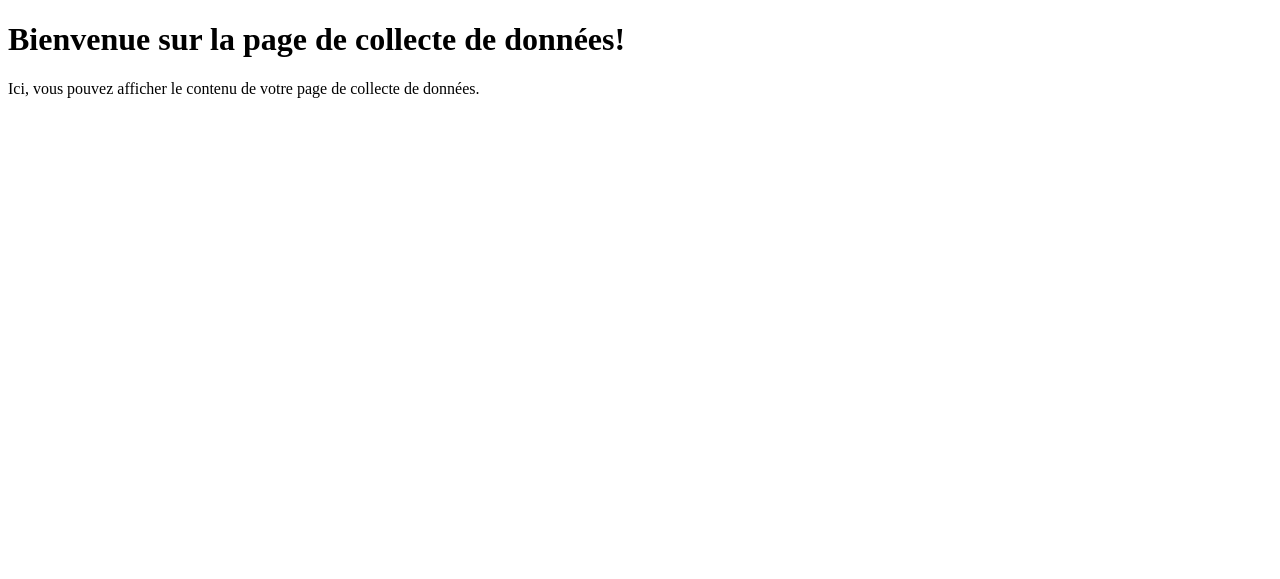
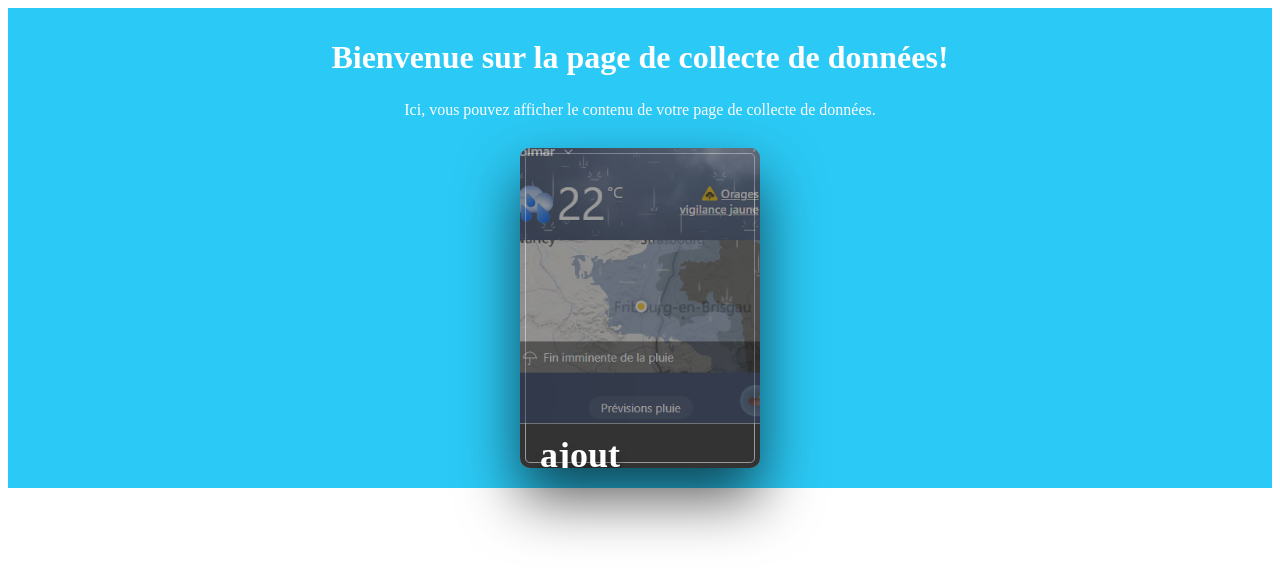
Before and after one commit to Thesee-67/Projet-Intr-gatif, a Django app: page / in a window 1280 px wide. Shown: the top 579 px of the page. Run offline with Django 4.2, Linux system fonts and the light colour scheme.

Commit message:
1.0avec image

```diff
--- a/SAE24/CollecteDonnee/templates/CollecteDonnee/main.html
+++ b/SAE24/CollecteDonnee/templates/CollecteDonnee/main.html
@@ -1,11 +1,183 @@
+{% load static %}
+
 <!DOCTYPE html>
 <html>
 <head>
     <title>Collecte de Données</title>
     <meta charset="UTF-8">
+    <style>
+    #navbar {
+    background-color: #2bc9f5;
+    color: #fff;
+    padding: 10px;
+    text-align: center; /* +++mid */
+    margin-bottom: 3%;
+  }
+
+  #navbar ul {
+    list-style-type: none;
+    margin: 0;
+    padding: 0;
+  }
+
+  #navbar ul li {
+    display: inline;
+    margin-right: 10px;
+  }
+
+  #navbar a {
+    font-size: 20px; /* zoom */
+  }
+
+
+  #main {
+    display: flex;
+    flex-wrap: wrap;
+    justify-content: center;
+  }
+
+  .box {
+    width: calc(60% - 5%); /* 50% - 5% mid */
+    margin-bottom: 10%; /* Laissez 10 % d'espace au-dessus et au-dessous */
+    padding: 20px;
+    background-color: #f2f2f2;
+    border: 1px solid #ccc;
+    box-sizing: border-box; /* Calcule la largeur totale de la boîte englobante dans le modèle de boîte */
+  }
+
+  .title {
+    font-family: "Raleway";
+    font-size: 24px;
+    font-weight: 700;
+    color: #5D4037;
+    text-align: center;
+  }
+
+  p {
+    line-height: 1.5em;
+  }
+
+  h1 + p, p + p {
+    margin-top: 10px;
+  }
+
+  .container {
+    padding: 40px 80px;
+    display: flex;
+    flex-wrap: wrap;
+    justify-content: center;
+  }
+
+
+  .card-wrap {
+    margin: 10px;
+    display: inline-block;
+    transform: perspective(800px);
+    transform-style: preserve-3d;
+    cursor: pointer;
+  }
+  .card-wrap:hover .card-info {
+    transform: translateY(0);
+  }
+  .card-wrap:hover .card-info p {
+    opacity: 1;
+  }
+  .card-wrap:hover .card-info, .card-wrap:hover .card-info p {
+    transition: 0.6s cubic-bezier(0.23, 1, 0.32, 1);
+  }
+  .card-wrap:hover .card-info:after {
+    transition: 5s cubic-bezier(0.23, 1, 0.32, 1);
+    opacity: 1;
+    transform: translateY(0);
+  }
+  .card-wrap:hover .card-bg {
+    transition: 0.6s cubic-bezier(0.23, 1, 0.32, 1), opacity 5s cubic-bezier(0.23, 1, 0.32, 1);
+    opacity: 0.8;
+  }
+  .card-wrap:hover .card {
+    transition: 0.6s cubic-bezier(0.23, 1, 0.32, 1), box-shadow 2s cubic-bezier(0.23, 1, 0.32, 1);
+    box-shadow: rgba(255, 255, 255, 0.2) 0 0 40px 5px, white 0 0 0 1px, rgba(0, 0, 0, 0.66) 0 30px 60px 0, inset #333 0 0 0 5px, inset white 0 0 0 6px;
+  }
+
+  .card {
+    position: relative;
+    flex: 0 0 240px;
+    width: 240px;
+    height: 320px;
+    background-color: #333;
+    overflow: hidden;
+    border-radius: 10px;
+    box-shadow: rgba(0, 0, 0, 0.66) 0 30px 60px 0, inset #333 0 0 0 5px, inset rgba(255, 255, 255, 0.5) 0 0 0 6px;
+    transition: 1s cubic-bezier(0.445, 0.05, 0.55, 0.95);
+  }
+
+  .card-bg {
+    opacity: 0.5;
+    position: absolute;
+    top: -20px;
+    left: -20px;
+    width: 100%;
+    height: 100%;
+    padding: 20px;
+    background-repeat: no-repeat;
+    background-position: center;
+    background-size: cover;
+    transition: 1s cubic-bezier(0.445, 0.05, 0.55, 0.95), opacity 5s 1s cubic-bezier(0.445, 0.05, 0.55, 0.95);
+    pointer-events: none;
+  }
+
+  .card-info {
+    padding: 20px;
+    position: absolute;
+    bottom: 0;
+    color: #fff;
+    transform: translateY(40%);
+    transition: 0.6s 1.6s cubic-bezier(0.215, 0.61, 0.355, 1);
+  }
+  .card-info p {
+    opacity: 0;
+    text-shadow: black 0 2px 3px;
+    transition: 0.6s 1.6s cubic-bezier(0.215, 0.61, 0.355, 1);
+  }
+  .card-info * {
+    position: relative;
+    z-index: 1;
+  }
+  .card-info:after {
+    content: "";
+    position: absolute;
+    top: 0;
+    left: 0;
+    z-index: 0;
+    width: 100%;
+    height: 100%;
+    background-image: linear-gradient(to bottom, transparent 0%, rgba(0, 0, 0, 0.6) 100%);
+    background-blend-mode: overlay;
+    opacity: 0;
+    transform: translateY(100%);
+    transition: 5s 1s cubic-bezier(0.445, 0.05, 0.55, 0.95);
+  }
+
+  .card-info h1 {
+    font-family: "Playfair Display";
+    font-size: 36px;
+    font-weight: 700;
+    text-shadow: rgba(0, 0, 0, 0.5) 0 10px 10px;
+  }
+    </style>
 </head>
 <body>
+  <div id="navbar">
     <h1>Bienvenue sur la page de collecte de données!</h1>
     <p>Ici, vous pouvez afficher le contenu de votre page de collecte de données.</p>
+    <a href="/ajout/" class="card-wrap">
+        <div class="card">
+          <div class="card-bg" style="background-image: url('/static/image/1.png'); width: 100%; height: 80%;"></div>
+          <div class="card-info">
+            <h1>ajout</h1>
+          </div>
+        </div>
+      </a>
+  </div>
 </body>
 </html>
--- a/SAE24/SAE24/settings.py
+++ b/SAE24/SAE24/settings.py
@@ -11,6 +11,7 @@ https://docs.djangoproject.com/en/4.1/ref/settings/
 """
 
 from pathlib import Path
+import os
 
 # Build paths inside the project like this: BASE_DIR / 'subdir'.
 BASE_DIR = Path(__file__).resolve().parent.parent
@@ -117,7 +118,9 @@ USE_TZ = True
 # https://docs.djangoproject.com/en/4.1/howto/static-files/
 
 STATIC_URL = 'static/'
-
+STATICFILES_DIRS = [
+    os.path.join(BASE_DIR, 'CollecteDonnee/static'),
+]
 # Default primary key field type
 # https://docs.djangoproject.com/en/4.1/ref/settings/#default-auto-field
 
```
Also changed, not shown: SAE24/CollecteDonnee/static/image/1.png (added).
